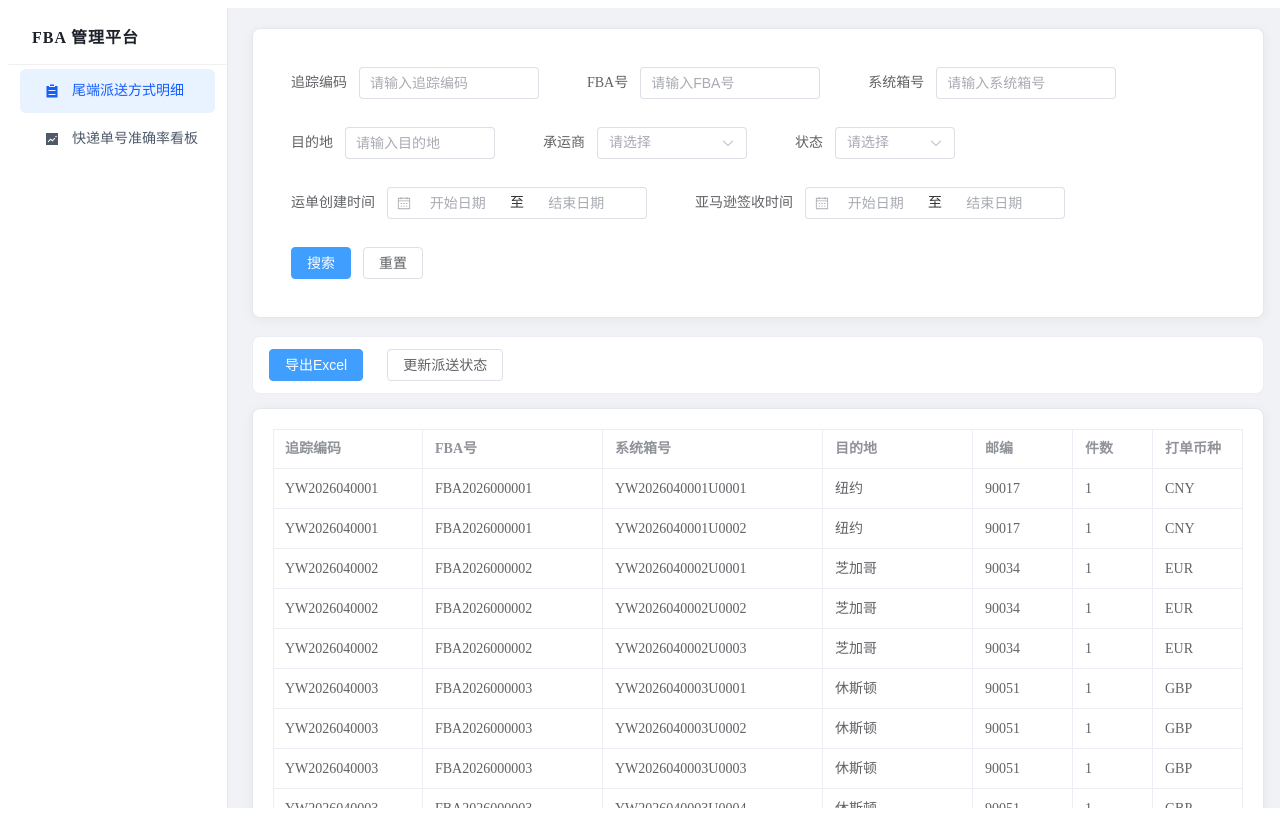
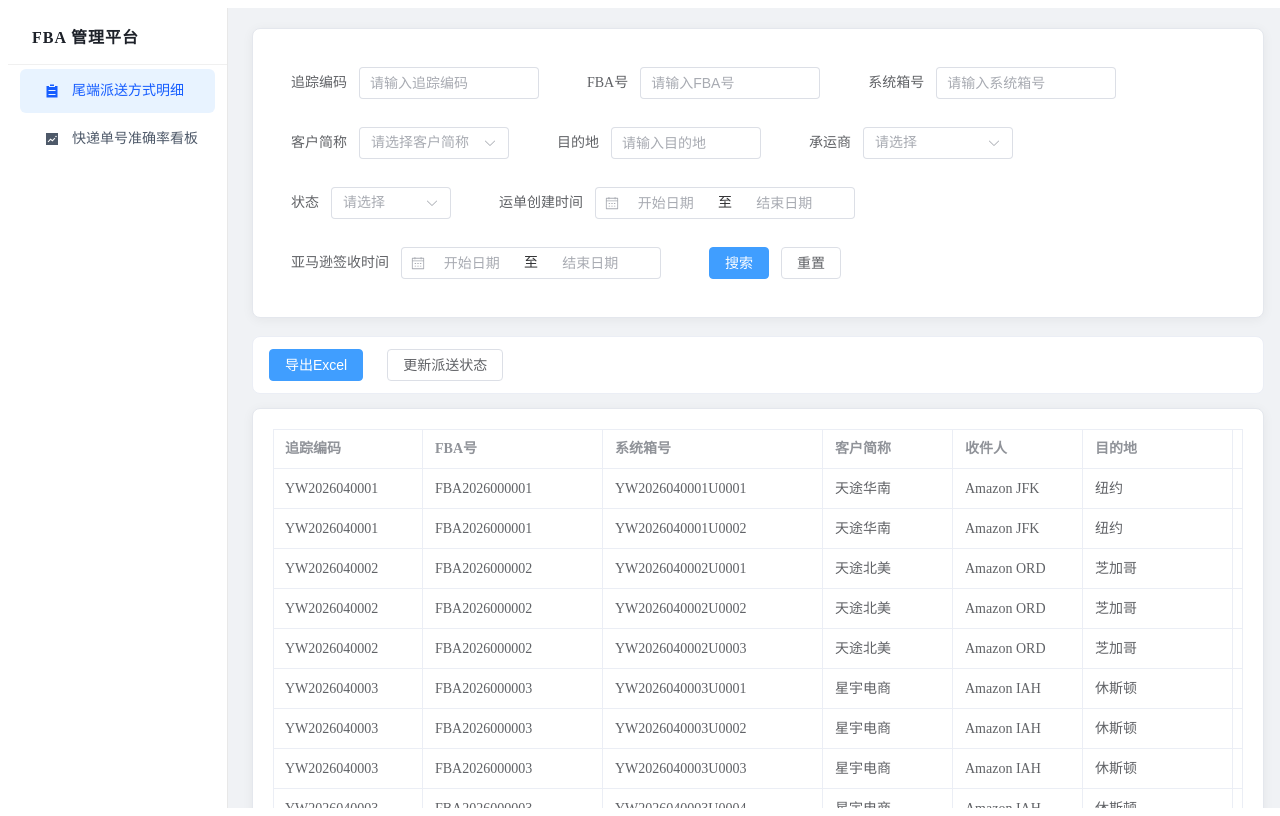
Before and after one commit to xingyuzhang65-cloud/tiantu-fist-test, a Vue app: page /#/fba/shipment-list in a window 1280 px wide. Built offline with nearby package versions, Linux system fonts and the light colour scheme.

Commit message:
Update shipment list recipient fields

```diff
--- a/src/views/FbaShipmentList.vue
+++ b/src/views/FbaShipmentList.vue
@@ -12,6 +12,12 @@
 
         <el-form-item label="系统箱号">
           <el-input v-model="searchForm.boxNo" placeholder="请输入系统箱号" style="width: 180px" />
+        </el-form-item>
+
+        <el-form-item label="客户简称">
+          <el-select v-model="searchForm.customerShortName" placeholder="请选择客户简称" clearable style="width: 150px">
+            <el-option v-for="customer in customerOptions" :key="customer.value" :label="customer.label" :value="customer.value" />
+          </el-select>
         </el-form-item>
 
         <el-form-item label="目的地">
@@ -56,10 +62,14 @@
         <el-table-column prop="waybillNo" label="追踪编码" width="150" fixed="left" />
         <el-table-column prop="fbaNo" label="FBA号" width="180" />
         <el-table-column prop="boxNo" label="系统箱号" width="220" />
+        <el-table-column prop="customerShortName" label="客户简称" width="130" />
+        <el-table-column prop="recipient" label="收件人" width="130" />
         <el-table-column prop="destination" label="目的地" width="150" />
+        <el-table-column prop="city" label="城市" width="120" />
+        <el-table-column prop="state" label="州" width="100" />
         <el-table-column prop="zipCode" label="邮编" width="100" />
-        <el-table-column prop="quantity" label="件数" width="80" />
-        <el-table-column prop="currency" label="打单币种" width="100" />
+        <el-table-column prop="addressLine1" label="地址一" width="220" />
+        <el-table-column prop="currency" label="币种" width="100" />
         <el-table-column label="承运商" width="150">
           <template #default="{ row }">
             {{ getCarrierLabel(row.carrier) || '-' }}
@@ -104,6 +114,7 @@ const searchForm = ref({
   waybillNo: '',
   fbaNo: '',
   boxNo: '',
+  customerShortName: '',
   destination: '',
   carrier: '',
   status: '',
@@ -116,6 +127,14 @@ const carrierOptions = ref([
   { label: '承运商B', value: 'carrierB' },
   { label: '承运商C', value: 'carrierC' },
   { label: '承运商D', value: 'carrierD' }
+])
+
+const customerOptions = ref([
+  { label: '天途华东', value: '天途华东' },
+  { label: '天途华南', value: '天途华南' },
+  { label: '天途北美', value: '天途北美' },
+  { label: '星宇电商', value: '星宇电商' },
+  { label: '云仓客户', value: '云仓客户' }
 ])
 
 const allShipmentData = ref([])
@@ -136,14 +155,30 @@ const getStatus = (row) => {
 const initMockData = () => {
   const mockData = []
   const carriers = carrierOptions.value.map(carrier => carrier.value)
+  const customerShortNames = customerOptions.value.map(customer => customer.value)
+  const recipients = ['Amazon LAX', 'Amazon JFK', 'Amazon ORD', 'Amazon IAH', 'Amazon PHX']
   const destinations = ['洛杉矶', '纽约', '芝加哥', '休斯顿', '凤凰城']
+  const cities = ['Los Angeles', 'New York', 'Chicago', 'Houston', 'Phoenix']
+  const states = ['CA', 'NY', 'IL', 'TX', 'AZ']
+  const addressLine1List = [
+    '123 Amazon Way',
+    '88 Madison Ave',
+    '3500 S Pulaski Rd',
+    '9100 Bay Area Blvd',
+    '4100 W Van Buren St'
+  ]
   const currencies = ['USD', 'CNY', 'EUR', 'GBP']
   let rowIndex = 1
 
   for (let i = 1; i <= 30; i++) {
     const waybillNo = `YW${2026040000 + i}`
     const fbaNo = `FBA2026${String(i).padStart(6, '0')}`
+    const customerShortName = customerShortNames[i % customerShortNames.length]
+    const recipient = recipients[i % recipients.length]
     const destination = destinations[i % destinations.length]
+    const city = cities[i % cities.length]
+    const state = states[i % states.length]
+    const addressLine1 = addressLine1List[i % addressLine1List.length]
     const zipCode = `${90000 + i * 17}`
     const currency = currencies[i % currencies.length]
     const carrier = carriers[i % carriers.length]
@@ -158,9 +193,13 @@ const initMockData = () => {
         waybillNo,
         fbaNo,
         boxNo: `${waybillNo}U${String(j).padStart(4, '0')}`,
+        customerShortName,
+        recipient,
         destination,
+        city,
+        state,
         zipCode,
-        quantity: 1,
+        addressLine1,
         currency,
         carrier,
         trackingNo,
@@ -182,6 +221,7 @@ const refreshTable = () => {
   if (form.waybillNo) filtered = filtered.filter(item => item.waybillNo.includes(form.waybillNo))
   if (form.fbaNo) filtered = filtered.filter(item => item.fbaNo.includes(form.fbaNo))
   if (form.boxNo) filtered = filtered.filter(item => item.boxNo.includes(form.boxNo))
+  if (form.customerShortName) filtered = filtered.filter(item => item.customerShortName === form.customerShortName)
   if (form.destination) filtered = filtered.filter(item => item.destination.includes(form.destination))
   if (form.carrier) filtered = filtered.filter(item => item.carrier === form.carrier)
   if (form.status) filtered = filtered.filter(item => getStatus(item) === form.status)
@@ -213,6 +253,7 @@ const resetForm = () => {
     waybillNo: '',
     fbaNo: '',
     boxNo: '',
+    customerShortName: '',
     destination: '',
     carrier: '',
     status: '',
@@ -239,10 +280,14 @@ const exportExcel = () => {
     追踪编码: item.waybillNo,
     FBA号: item.fbaNo,
     系统箱号: item.boxNo,
+    客户简称: item.customerShortName,
+    收件人: item.recipient,
     目的地: item.destination,
+    城市: item.city,
+    州: item.state,
     邮编: item.zipCode,
-    件数: item.quantity,
-    打单币种: item.currency,
+    地址一: item.addressLine1,
+    币种: item.currency,
     承运商: getCarrierLabel(item.carrier),
     快递单号: item.trackingNo,
     状态: getStatus(item) === 'normal' ? '正常' : '异常',
```
